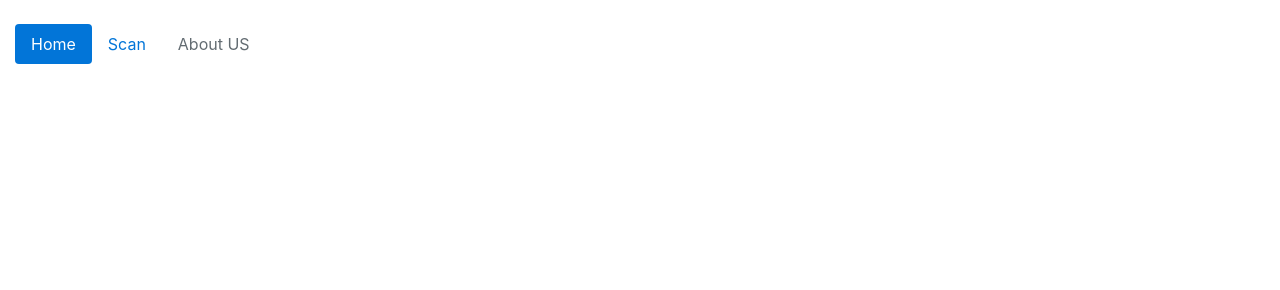
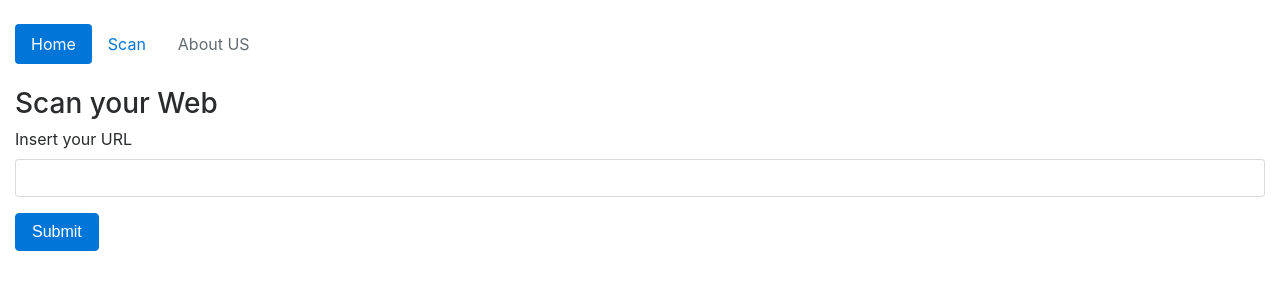
Before and after one commit to ersaazis/scan, a plain HTML site: page Scan.html in a window 1280 px wide. Drawn offline with Linux system fonts and the light colour scheme.

Commit message:
form URL di Scan

```diff
--- a/Scan.html
+++ b/Scan.html
@@ -28,6 +28,23 @@
 				</li>
 			</ul>
 			<br>
+			<h3>
+				Scan your Web
+			</h3>
+			<form role="form">
+				<div class="form-group">
+
+					<label for="exampleInputURL">
+						Insert your URL
+					</label>
+					<input type="URL" class="form-control" id="exampleInputEmail1">
+				</div>
+				<div class="form-group">
+
+				<button type="submit" class="btn btn-primary">
+					Submit
+				</button>
+			</form>
 		</div>
 	</div>
 </div>
```
